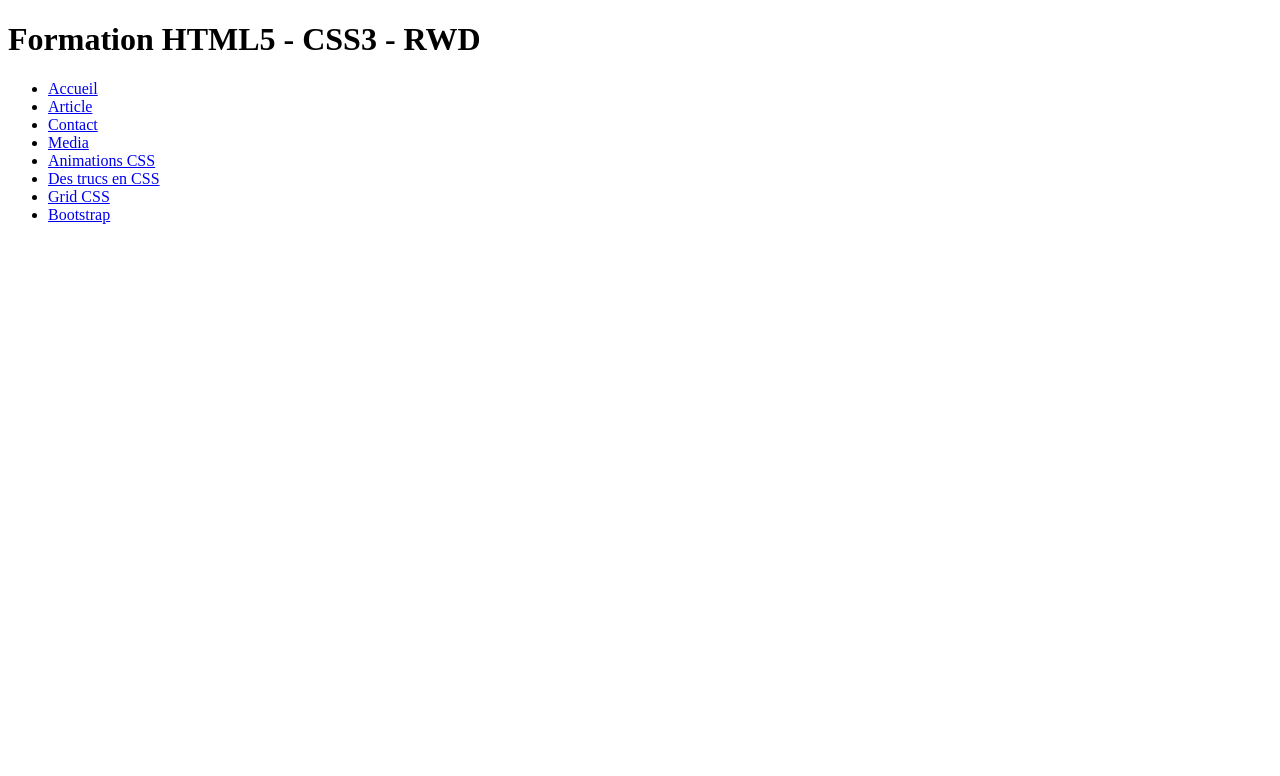
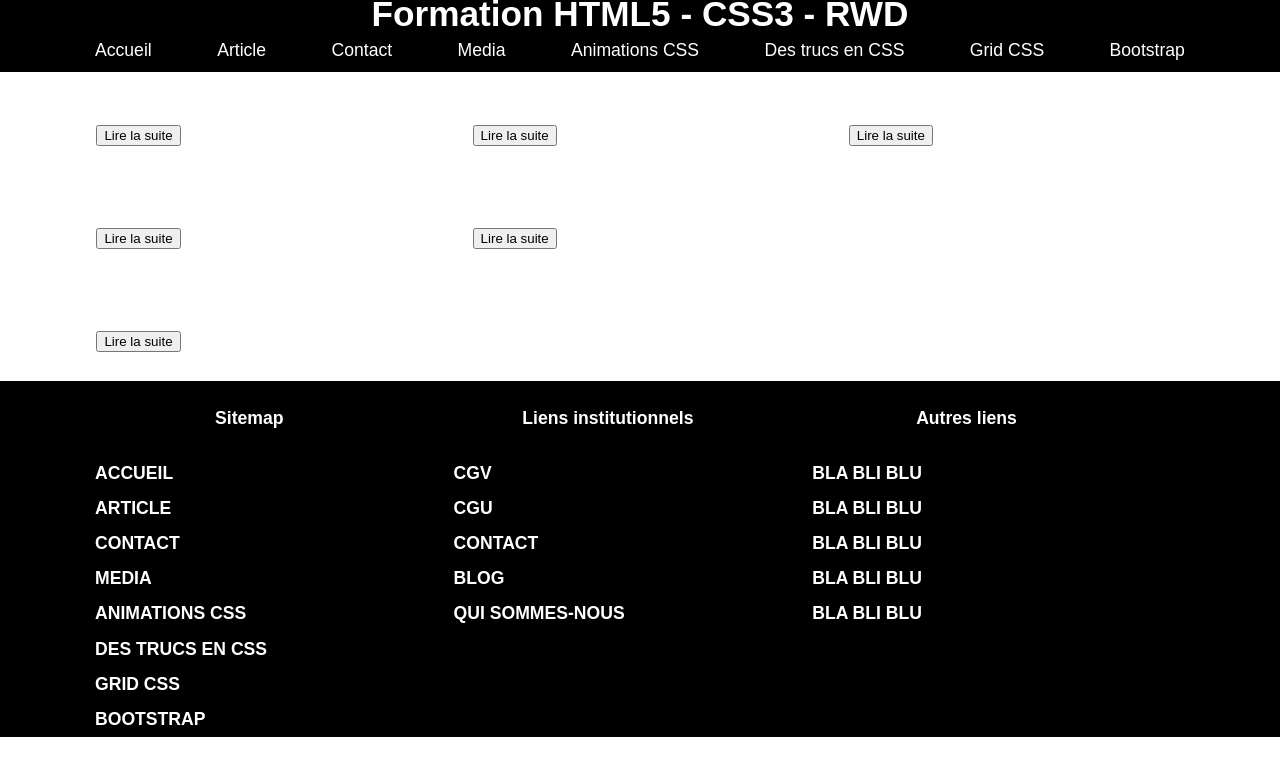
Before and after one commit to nicoduflot/2022-12-05-html-css-rwd, a plain HTML site: page media.html in a window 1280 px wide. Drawn offline with Linux system fonts and the light colour scheme.

Commit message:
media page prepa

```diff
--- a/media.html
+++ b/media.html
@@ -2,8 +2,8 @@
 <html lang="fr">
 
 <head>
-    <meta charset="UTF-8">
-    <meta name="viewport" content="width=device-width, initial-scale=1.0">
+    <meta charset="UTF-8" />
+    <meta name="viewport" content="width=device-width, initial-scale=1.0" />
     <title>Formation HTML5 CSS3</title>
     <!-- Commentaire en HTML -->
     <!--
@@ -11,9 +11,11 @@
             - lien CSS
             - appel des fichiers JS
     -->
+    <link rel="stylesheet" href="./css/style.css" media="screen" />
+    <link rel="stylesheet" href="./css/print.css" media="print" />
 </head>
 <body>
-    <header>
+    <header id="top">
         <h1>Formation HTML5 - CSS3 - RWD</h1>
     </header>
     <nav>
@@ -28,6 +30,147 @@
             <li><a href="./bootstrap.html">Bootstrap</a></li>
         </ul>
     </nav>
+    <main>
+        <section>
+            <article>
+                <header>
+                    <h2></h2>
+                </header>
+                <main>
 
+                </main>
+                <footer>
+                    <a href="./article.html" title="Lien vers l'article">
+                        <button>
+                            Lire la suite
+                        </button>
+                    </a>
+                </footer>
+            </article>
+            <article>
+                <header>
+                    <h2></h2>
+                </header>
+                <main>
+
+                </main>
+                <footer>
+                    <a href="./article.html" title="Lien vers l'article">
+                        <button>
+                            Lire la suite
+                        </button>
+                    </a>
+                </footer>
+            </article>
+            <article>
+                <header>
+                    <h2></h2>
+                </header>
+                <main>
+
+                </main>
+                <footer>
+                    <a href="./article.html" title="Lien vers l'article">
+                        <button>
+                            Lire la suite
+                        </button>
+                    </a>
+                </footer>
+            </article>
+        </section>
+        <section>
+            <article>
+                <header>
+                    <h2></h2>
+                </header>
+                <main>
+
+                </main>
+                <footer>
+                    <a href="./article.html" title="Lien vers l'article">
+                        <button>
+                            Lire la suite
+                        </button>
+                    </a>
+                </footer>
+            </article>
+            <article>
+                <header>
+                    <h2></h2>
+                </header>
+                <main>
+
+                </main>
+                <footer>
+                    <a href="./article.html" title="Lien vers l'article">
+                        <button>
+                            Lire la suite
+                        </button>
+                    </a>
+                </footer>
+            </article>
+        </section>
+        <section>
+            <article>
+                <header>
+                    <h2></h2>
+                </header>
+                <main>
+
+                </main>
+                <footer>
+                    <a href="./article.html" title="Lien vers l'article">
+                        <button>
+                            Lire la suite
+                        </button>
+                    </a>
+                </footer>
+            </article>
+        </section>
+    </main>
+    <footer>
+        <section>
+            <div>
+                <h4>Sitemap</h4>
+                <nav>
+                    <ul>
+                        <li><a href="./index.html">Accueil</a></li>
+                        <li><a href="./article.html">Article</a></li>
+                        <li><a href="./contact.html">Contact</a></li>
+                        <li><a href="./media.html">Media</a></li>
+                        <li><a href="./animation.html">Animations CSS</a></li>
+                        <li><a href="./trucs.html">Des trucs en CSS</a></li>
+                        <li><a href="./grid.html">Grid CSS</a></li>
+                        <li><a href="./bootstrap.html">Bootstrap</a></li>
+                    </ul>
+                </nav>
+            </div>
+            <div>
+                <h4>Liens institutionnels</h4>
+                <nav>
+                    <ul>
+                        <li><a href="#">CGV</a></li>
+                        <li><a href="#">CGU</a></li>
+                        <li><a href="#">Contact</a></li>
+                        <li><a href="#">BLOG</a></li>
+                        <li><a href="#">Qui sommes-nous</a></li>
+                    </ul>
+                </nav>
+            </div>
+            <div>
+                <h4>Autres liens</h4>
+                <nav>
+                    <ul>
+                        <li><a href="#">bla bli blu</a></li>
+                        <li><a href="#">bla bli blu</a></li>
+                        <li><a href="#">bla bli blu</a></li>
+                        <li><a href="#">bla bli blu</a></li>
+                        <li><a href="#">bla bli blu</a></li>
+                    </ul>
+                </nav>
+            </div>
+        </section>
+    </footer>
 </body>
+
 </html>
```
